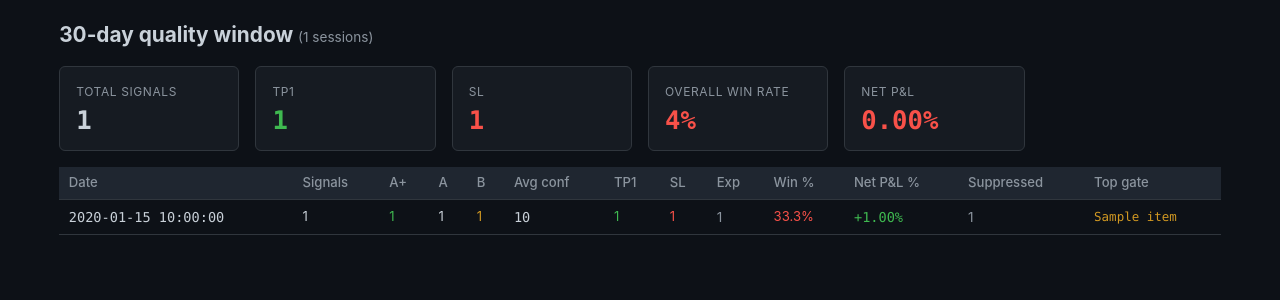
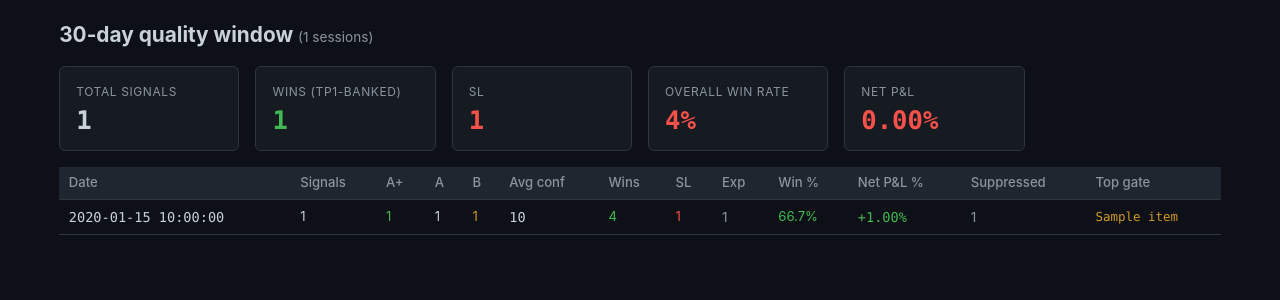
Before and after one commit to mkmk749278/Lumin-india-ops, a FastAPI app: template app/templates/quality.html in a window 1280 px wide. Shown: the part 59-359 px from the top of the page. Run offline with FastAPI, Linux system fonts and the light colour scheme; the visitor is signed in with stand-in values (Sample User, id 1); the template is opened without the code that fills it: most values are stand-ins (such as "Sample title", 1, 10 or a date in 2020); parts of the project's set-up code (start-up, migrations or seed data) failed here and were passed over.

Commit message:
fix: count all TP1-banked outcomes in Quality win rate
The 30-day Quality view computed win rate from tp1_count (literal TP1_HIT)
alone, in both the aggregate stat card and the per-date rows, and also
under-counted the resolved denominator by omitting the banked-runner
outcomes. On 2026-07-14 — a day whose 14 wins all ran to TP2, trailed to
BE, or expired past TP1 — this read 0% instead of the true 25.9%.

Sum the full banked win set (TP1_HIT/TP1_BE/TP1_EXPIRED/TP2_HIT) over the
correct denominator, matching analytics.WINS and the engine edge matrix,
and relabel the raw "TP1" columns as "Wins" so the count is honest.
Adds a regression test for the 2026-07-14 shape.

Co-Authored-By: Claude Opus 4.8 <noreply@anthropic.com>
Claude-Session: https://claude.ai/code/session_01FReGRt2Q4dHNGHpuFavfkq

```diff
--- a/app/templates/quality.html
+++ b/app/templates/quality.html
@@ -12,8 +12,8 @@
     <div class="stat-value">{{ total_signals }}</div>
   </div>
   <div class="stat-card">
-    <div class="stat-label">TP1</div>
-    <div class="stat-value pos">{{ total_tp1 }}</div>
+    <div class="stat-label">Wins (TP1-banked)</div>
+    <div class="stat-value pos">{{ total_wins }}</div>
   </div>
   <div class="stat-card">
     <div class="stat-label">SL</div>
@@ -41,7 +41,7 @@
       <th>A</th>
       <th>B</th>
       <th>Avg conf</th>
-      <th>TP1</th>
+      <th>Wins</th>
       <th>SL</th>
       <th>Exp</th>
       <th>Win %</th>
@@ -52,8 +52,10 @@
   </thead>
   <tbody>
     {% for s in summaries %}
-    {% set resolved = s.tp1_count + s.sl_count + s.expired_count %}
-    {% set win = (s.tp1_count / resolved * 100) | round(1) if resolved > 0 else none %}
+    {# Win = every TP1-banked outcome, not just literal TP1_HIT. #}
+    {% set wins = (s.tp1_count | default(0)) + (s.tp2_count | default(0)) + (s.tp1_be_count | default(0)) + (s.tp1_expired_count | default(0)) %}
+    {% set resolved = wins + (s.sl_count | default(0)) + (s.expired_count | default(0)) %}
+    {% set win = (wins / resolved * 100) | round(1) if resolved > 0 else none %}
     <tr>
       <td class="mono">{{ s.date }}</td>
       <td>{{ s.signal_count }}</td>
@@ -61,7 +63,7 @@
       <td>{{ s.a_count | default(0) }}</td>
       <td class="warn">{{ s.b_count }}</td>
       <td class="mono">{{ '%.0f' % s.avg_confidence }}</td>
-      <td class="pos">{{ s.tp1_count }}</td>
+      <td class="pos">{{ wins }}</td>
       <td class="neg">{{ s.sl_count }}</td>
       <td class="muted">{{ s.expired_count }}</td>
       <td class="{% if win is not none %}{% if win >= 50 %}pos{% else %}neg{% endif %}{% else %}muted{% endif %}">
```
Also changed, not shown: app/routes/quality.py (+12 -3 lines), tests/test_app.py (+28 -0 lines).
